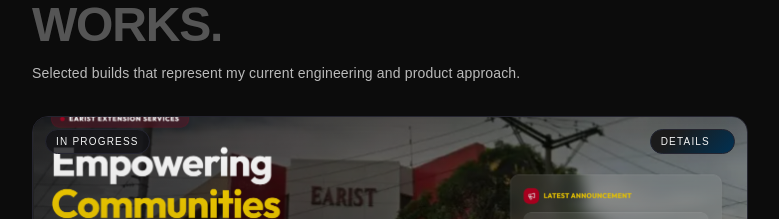
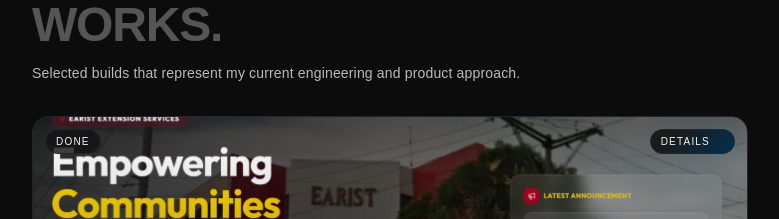
Before and after one commit to JudeAnthone/portfolio2026-main, a React (Vite) app in the folder v1/: page / in a window 1280 px wide. Shown: the part 3000-3219 px from the top of the page, without its empty margins (426-1205 px from the left). Built offline with nearby package versions, Linux system fonts and the light colour scheme; some icons are missing; a web font is replaced by a local one.

Commit message:
feat: push for hero

```diff
--- a/v1/src/components/sections/Hero.tsx
+++ b/v1/src/components/sections/Hero.tsx
@@ -9,6 +9,8 @@
 	"Frontend Developer",
     "Backend Developer",
 	"Cloud Engineer",
+	"AI Automation",
+	"GO-HIGH-LEVEL Automation",
 	"Computer Science",
 ];
 
--- a/v1/src/data/project.ts
+++ b/v1/src/data/project.ts
@@ -1,6 +1,6 @@
 import projectImgSample from "../assets/project-img-sample.png";
 
-export type ProjectStatus = "Live" | "In Progress" | "Planned";
+export type ProjectStatus = "Live" | "In Progress" | "Planned" | "Done";
 
 export interface ProjectItem {
 	id: string;
@@ -24,7 +24,62 @@
 		details:
 			"Developed a full-stack system designed to digitize and manage EARIST’s extension service operations. The platform enables submission and tracking of service requests, organizes project activities, and provides a structured interface for both administrators and users. Built with a focus on clean UI, responsive design, and scalable architecture to support real-world institutional workflows.",
 		stack: ["React", "NextJs", "TypeScript", "Tailwind CSS", "Go Lang", "PostgreSQL"],
-		status: "In Progress",
+		status: "Done",
+		imageSrc: projectImgSample,
+		repoUrl: "https://github.com/Crapm-dev/ECS",
+		liveUrl: "",
+	},
+	{
+		id: "eacon",
+		title: "EARIST CONNECT (EACON):  Smart Blogging and Media Sharing Platform",
+		description: "A modern platform for seamless blogging and media sharing within the EARIST community.",
+		details: "EACON is a feature-rich blogging and media sharing platform designed to foster engagement and communication among students, faculty, and staff at EARIST. It offers a user-friendly interface for creating and managing posts, uploading media content, and interacting with the community through comments and likes.",
+		stack: ["React", "TypeScript", "Tailwind CSS", "Node.js", "Express.js", "PostgreSQL", "Docker"],
+		status: "Done",
+		imageSrc: projectImgSample,
+		repoUrl: "https://github.com/Crapm-dev/ECS",
+		liveUrl: "",
+	},
+	{
+		id: "brewcrafter",
+		title: "BrewCrafter: Your Drink, Your Rules. A Smart Cafe System with Custom Drink Builder and Sales Analytics",
+		description: "A smart cafe system that allows customers to create custom drinks and provides sales analytics for management.",
+		details: "BrewCrafter is a comprehensive cafe management system that combines a user-friendly interface for custom drink creation with robust sales analytics. It enables customers to design their perfect beverage while providing detailed insights into sales performance and customer preferences.",
+		stack: ["React", "Javascript", "Tailwind CSS", "Node.js", "Express.js", "MySQL", "Material UI", "Chart.js"],
+		status: "Done",
+		imageSrc: projectImgSample,
+		repoUrl: "https://github.com/Crapm-dev/ECS",
+		liveUrl: "",
+	},
+	{
+		id: "lever",
+		title: "Lever: Seamless Digital Video Codec-Format Converter and Identifier Suite",
+		description: "A comprehensive solution for converting and identifying digital video codecs and formats.",
+		details: "Lever is a powerful tool designed to streamline the process of converting and identifying digital video codecs and formats. It offers a user-friendly interface and robust functionality to meet the needs of content creators and distributors.",
+		stack: ["React", "Electron.js", "TypeScript",  "Node.js", "Express.js", "Tailwind CSS", "PostgreSQL", "Docker"],
+		status: "Done",
+		imageSrc: projectImgSample,
+		repoUrl: "https://github.com/Crapm-dev/ECS",
+		liveUrl: "",
+	},
+	{
+		id: "bigblackcompiler",
+		title: "BBC: Big Black Compiler - A Custom Programming Language Compiler with Filipino/Colloquial Keywords and Windows Forms IDE",
+		description: "A custom programming language compiler built with VB.NET that features unique Filipino/colloquial keywords and a complete Windows Forms IDE. This project demonstrates compiler design principles including lexical analysis, parsing, and code execution.",
+		details: "The BIG BLACK COMPILER is a custom programming language compiler built with VB.NET. It features unique Filipino/colloquial keywords and a complete Windows Forms IDE. This project demonstrates compiler design principles including lexical analysis, parsing, and code execution.",
+		stack: ["VB.NET", "Windows Forms"],
+		status: "Done",
+		imageSrc: projectImgSample,
+		repoUrl: "https://github.com/Crapm-dev/ECS",
+		liveUrl: "",
+	},
+	{
+		id: " ",
+		title: " ",
+		description: " ",
+		details: " ",
+		stack: [" "],
+		status: "Done",
 		imageSrc: projectImgSample,
 		repoUrl: "https://github.com/Crapm-dev/ECS",
 		liveUrl: "",
```
Also changed, not shown: 1 other file (tests, documents, lock files or other folders).
